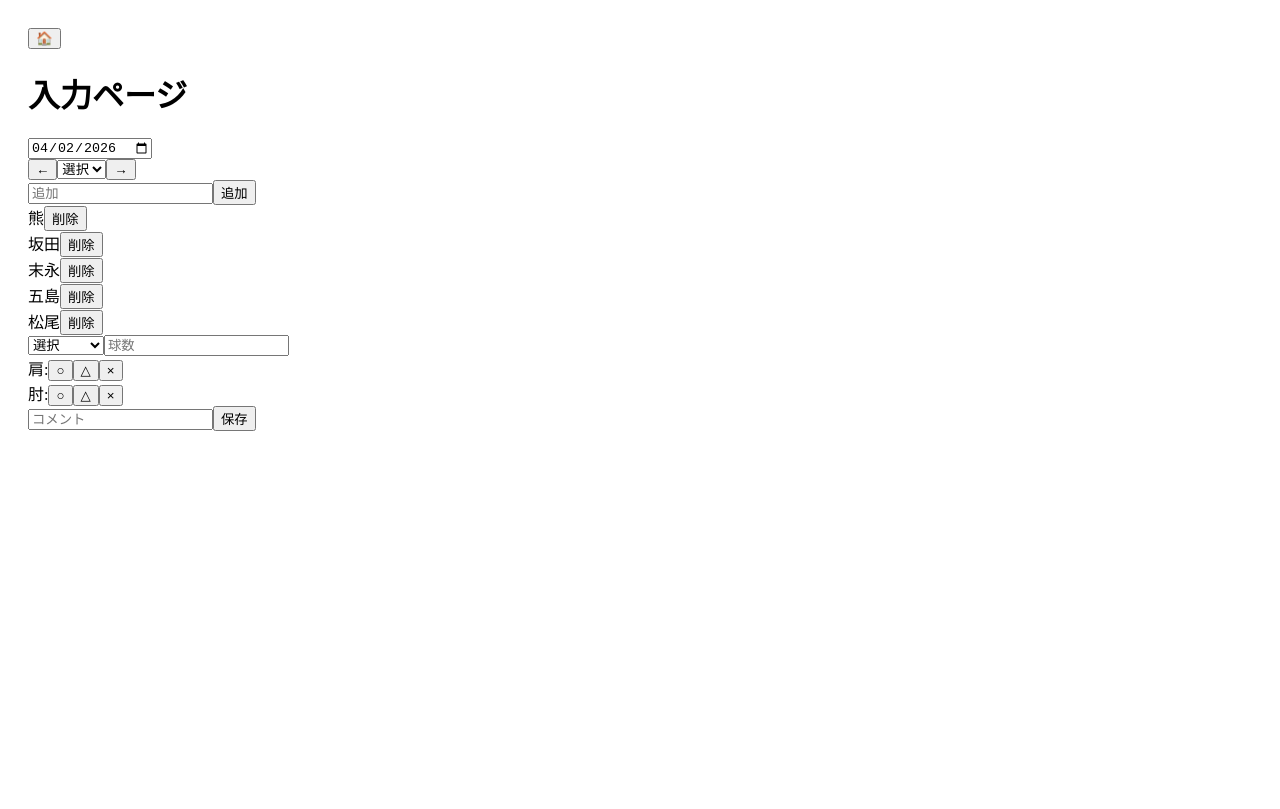
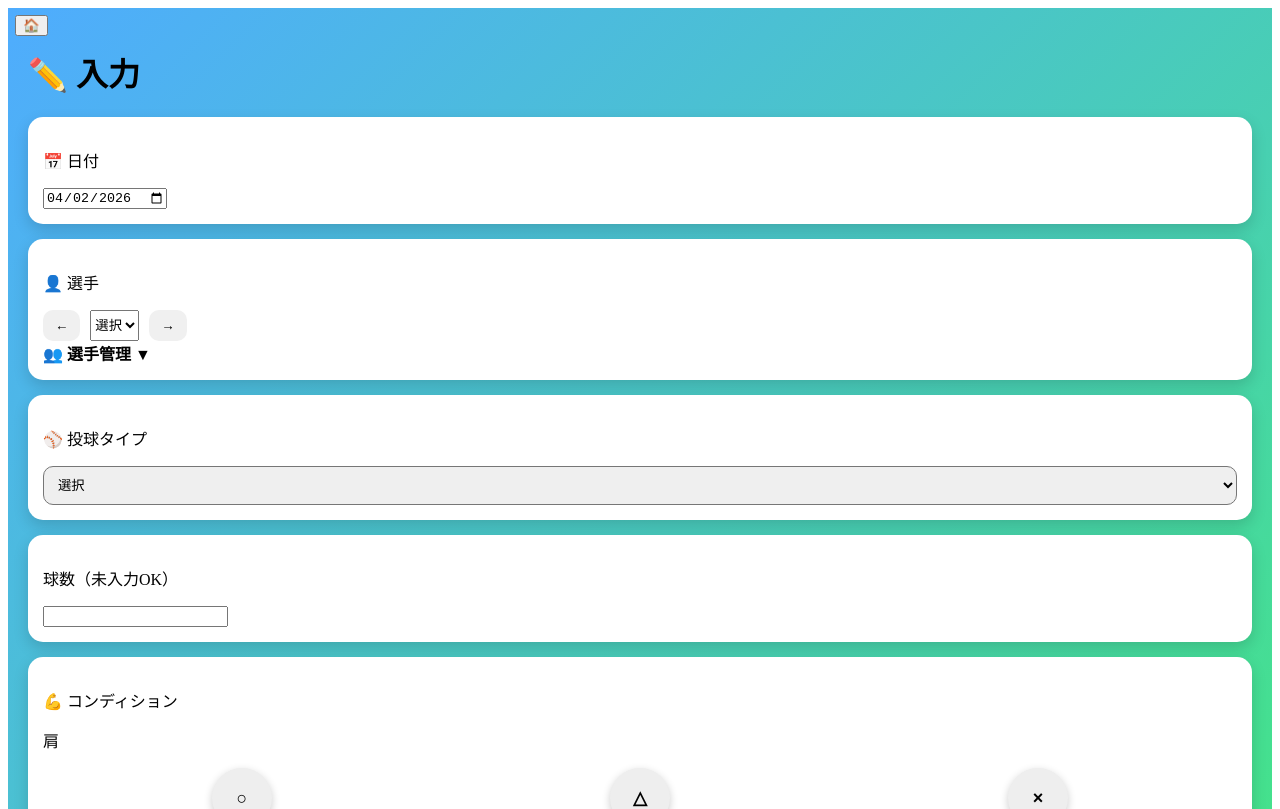
Before and after one commit to t18167647-web/-, a Next.js app: page /input in a window 1280 px wide. Shown: the top 809 px of the page. Built offline with nearby package versions, Linux system fonts and the light colour scheme.

Commit message:
入力ページFirebase化（UI完全維持）

```diff
--- a/app/input/page.jsx
+++ b/app/input/page.jsx
@@ -27,6 +27,9 @@ export default function InputPage() {
     setDate(new Date().toISOString().split("T")[0]);
   }, []);
 
+  const press = (e) => (e.currentTarget.style.transform = "scale(0.9)");
+  const release = (e) => (e.currentTarget.style.transform = "scale(1)");
+
   const savePlayers = (list) => {
     setPlayers(list);
     localStorage.setItem("players", JSON.stringify(list));
@@ -51,6 +54,7 @@ export default function InputPage() {
     else setPlayer(players[(i - 1 + players.length) % players.length]);
   };
 
+  // 🔥 Firebase保存に変更（ここだけ中身変えてる）
   const handleSubmit = async () => {
     if (!player) return alert("選手選んで");
 
@@ -70,57 +74,138 @@ export default function InputPage() {
   };
 
   return (
-    <div style={{padding:20}}>
-      <Link href="/"><button>🏠</button></Link>
-      <h1>入力ページ</h1>
+    <div style={page}>
+      <Link href="/">
+        <button style={homeBtn} onMouseDown={press} onMouseUp={release} onMouseLeave={release}>🏠</button>
+      </Link>
 
+      <h1>✏️ 入力</h1>
+
+      <div style={card}>
+        <p>📅 日付</p>
         <input type="date" value={date} onChange={(e)=>setDate(e.target.value)} />
+      </div>
 
-      <div>
-        <button onClick={()=>changePlayer("prev")}>←</button>
+      <div style={card}>
+        <p>👤 選手</p>
+
+        <div style={row}>
+          <button style={arrowBtn} onClick={()=>changePlayer("prev")} onMouseDown={press} onMouseUp={release} onMouseLeave={release}>←</button>
+
           <select value={player} onChange={(e)=>setPlayer(e.target.value)}>
             <option value="">選択</option>
             {players.map(p=><option key={p}>{p}</option>)}
           </select>
-        <button onClick={()=>changePlayer("next")}>→</button>
+
+          <button style={arrowBtn} onClick={()=>changePlayer("next")} onMouseDown={press} onMouseUp={release} onMouseLeave={release}>→</button>
         </div>
 
-      <input value={newPlayer} onChange={(e)=>setNewPlayer(e.target.value)} placeholder="追加"/>
+        <div onClick={()=>setShowManage(!showManage)} style={toggleHeader}>
+          👥 選手管理 {showManage ? "▲" : "▼"}
+        </div>
+
+        {showManage && (
+          <>
+            <div style={{display:"flex",gap:5}}>
+              <input value={newPlayer} onChange={(e)=>setNewPlayer(e.target.value)} style={inputSmall}/>
               <button onClick={addPlayer}>追加</button>
+            </div>
 
             {players.map(p=>(
-        <div key={p}>
+              <div key={p} style={playerRow}>
                 {p}
-          <button onClick={()=>deletePlayer(p)}>削除</button>
+                <button onClick={()=>deletePlayer(p)}>✕</button>
               </div>
             ))}
+          </>
+        )}
+      </div>
 
-      <select value={type} onChange={(e)=>setType(e.target.value)}>
+      <div style={card}>
+        <p>⚾ 投球タイプ</p>
+        <select value={type} onChange={(e)=>setType(e.target.value)} style={selectStyle}>
           <option value="">選択</option>
           <option>ブルペン</option>
           <option>実践練習</option>
           <option>試合</option>
         </select>
+      </div>
 
-      <input type="number" value={count} onChange={(e)=>setCount(e.target.value)} placeholder="球数"/>
+      <div style={card}>
+        <p>球数（未入力OK）</p>
+        <input type="number" value={count} onChange={(e)=>setCount(e.target.value)} />
+      </div>
 
-      <div>
-        肩:
+      <div style={card}>
+        <p>💪 コンディション</p>
+
+        <p>肩</p>
+        <div style={btnGroup}>
           {["○","△","×"].map(v=>(
-          <button key={v} onClick={()=>setShoulder(v)}>{v}</button>
+            <button
+              key={v}
+              onClick={()=>setShoulder(v)}
+              style={{
+                ...circleBtn,
+                background: shoulder===v ? (v==="○"?"#4facfe":v==="△"?"#f9c74f":"#f94144") : "#eee",
+                color: shoulder===v ? "white":"black",
+                transform: shoulder===v ? "scale(1.1)" : "scale(1)"
+              }}
+              onMouseDown={press}
+              onMouseUp={release}
+              onMouseLeave={release}
+            >
+              {v}
+            </button>
           ))}
         </div>
 
-      <div>
-        肘:
+        <p>肘</p>
+        <div style={btnGroup}>
           {["○","△","×"].map(v=>(
-          <button key={v} onClick={()=>setElbow(v)}>{v}</button>
+            <button
+              key={v}
+              onClick={()=>setElbow(v)}
+              style={{
+                ...circleBtn,
+                background: elbow===v ? (v==="○"?"#4facfe":v==="△"?"#f9c74f":"#f94144") : "#eee",
+                color: elbow===v ? "white":"black",
+                transform: elbow===v ? "scale(1.1)" : "scale(1)"
+              }}
+              onMouseDown={press}
+              onMouseUp={release}
+              onMouseLeave={release}
+            >
+              {v}
+            </button>
           ))}
         </div>
+      </div>
 
-      <input value={initialComment} onChange={(e)=>setInitialComment(e.target.value)} placeholder="コメント"/>
+      <div style={card}>
+        <input
+          value={initialComment}
+          onChange={(e)=>setInitialComment(e.target.value)}
+          placeholder="コメント"
+          style={{width:"100%",padding:10}}
+        />
+      </div>
 
-      <button onClick={handleSubmit}>保存</button>
+      <button style={saveBtn} onClick={handleSubmit}>保存</button>
     </div>
   );
 }
+
+/* スタイルそのまま */
+const page={padding:20,minHeight:"100vh",background:"linear-gradient(135deg,#4facfe,#43e97b)"};
+const card={background:"white",padding:15,marginBottom:15,borderRadius:15,boxShadow:"0 6px 15px rgba(0,0,0,0.15)"};
+const saveBtn={padding:15,width:"100%",background:"linear-gradient(135deg,#36d1dc,#5b86e5)",color:"white",border:"none",borderRadius:15};
+const homeBtn={position:"fixed",top:15,left:15};
+const row={display:"flex",gap:10};
+const arrowBtn={background:"#f0f0f0",border:"none",borderRadius:10,padding:"8px 12px"};
+const toggleHeader={cursor:"pointer",fontWeight:"bold"};
+const inputSmall={flex:1};
+const playerRow={display:"flex",justifyContent:"space-between"};
+const selectStyle={width:"100%",padding:10,borderRadius:10};
+const btnGroup={display:"flex",justifyContent:"space-around"};
+const circleBtn={width:60,height:60,borderRadius:"50%",border:"none",fontSize:18,fontWeight:"bold",boxShadow:"0 3px 8px rgba(0,0,0,0.2)",transition:"all 0.1s"};
```
Also changed, not shown: app/table/page.jsx (+173 -13 lines). Lines whose indentation alone changed are shown as unchanged.
